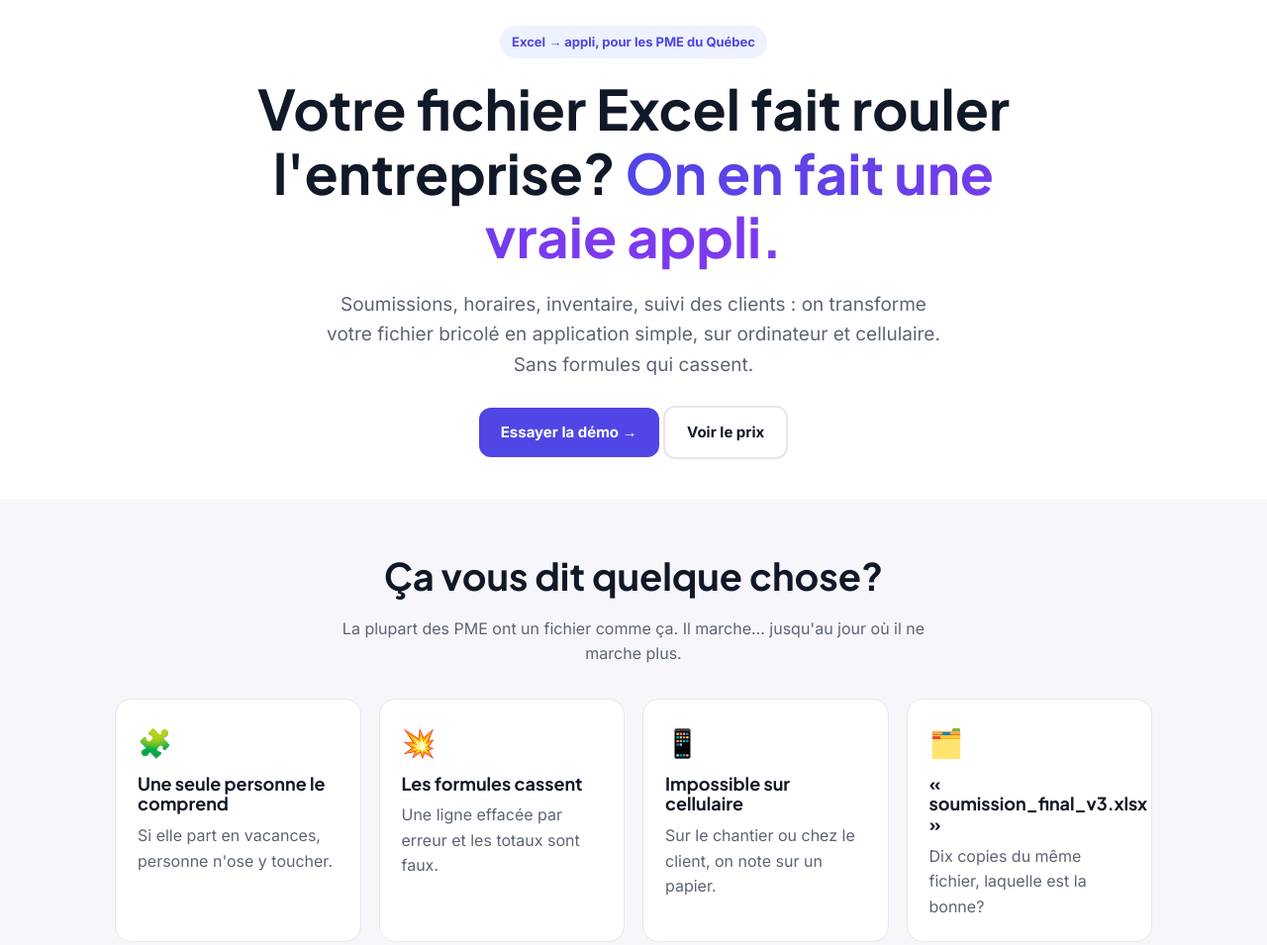
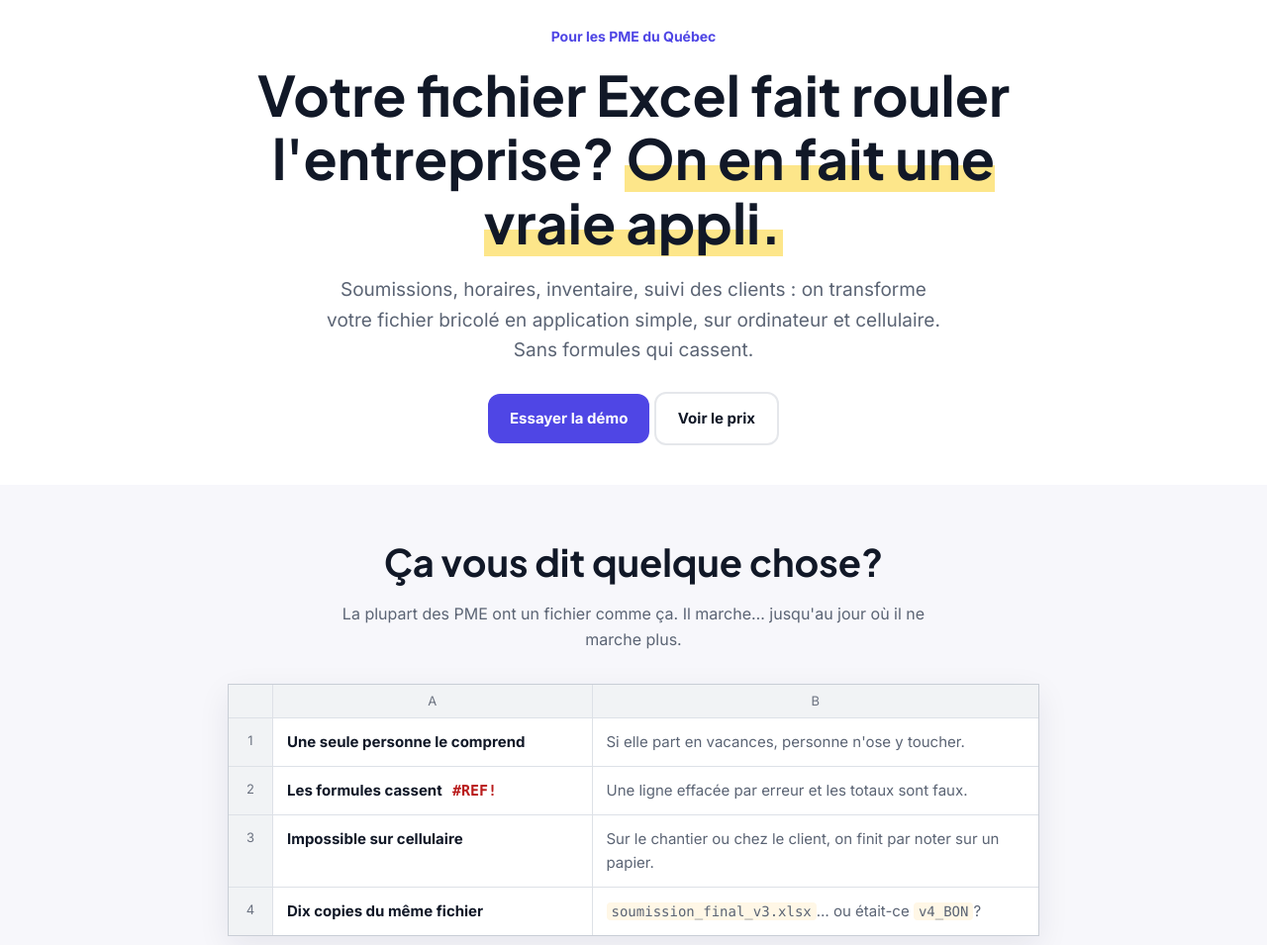
Before and after one commit to Slothwtw/fichierfute, a plain HTML site: page index.html in a window 1280 px wide. Shown: the part 100-1055 px from the top of the page at 99% size. Drawn offline with Linux system fonts and the light colour scheme.

Commit message:
Page plus sobre : sans emojis, problèmes en grille style tableur
Co-Authored-By: Claude Opus 5.5 <noreply@anthropic.com>

```diff
--- a/index.html
+++ b/index.html
@@ -36,7 +36,17 @@ h2{font-size:clamp(26px,3.6vw,38px);text-align:center}
 .card{background:#fff;border:1px solid var(--line);border-radius:16px;padding:22px}
 .card h3{font-size:18px}
 .card p{margin:0;color:var(--mu)}
-.ico{font-size:28px;margin-bottom:8px}
+.sheet{max-width:820px;margin:0 auto;border:1px solid #c9ced6;background:#fff;font-size:15px;box-shadow:0 10px 30px rgba(28,31,61,.08)}
+.sheet .r{display:grid;grid-template-columns:44px 1fr 1.4fr;border-top:1px solid #dde1e7}
+.sheet .r>div{padding:12px 14px;border-left:1px solid #dde1e7}
+.sheet .r>div:first-child{border-left:0;background:#f1f3f5;color:#6b7280;text-align:center;font-size:13px;padding:12px 0}
+.sheet .h{border-top:0}.sheet .h>div{background:#f1f3f5;color:#6b7280;font-size:13px;text-align:center;padding:6px}
+.sheet .m{color:var(--mu)}
+.sheet code{font-family:Consolas,monospace;font-size:14px;background:#fff7e6;padding:1px 5px;border-radius:4px}
+.sheet .err{color:#b91c1c;font-family:Consolas,monospace;font-weight:700;margin-left:6px}
+.mark{background:linear-gradient(transparent 62%,#fde68a 62%);padding:0 2px}
+.kicker{font-weight:700;color:var(--a);font-size:14px;margin-bottom:14px}
+@media(max-width:600px){.sheet .r{grid-template-columns:34px 1fr}.sheet .r>div:nth-child(3){grid-column:2;border-top:0;padding-top:0}.sheet .h>div:nth-child(3){display:none}}
 /* Démo */
 .demo{background:#fff;border:1px solid var(--line);border-radius:18px;box-shadow:0 20px 50px rgba(28,31,61,.12);overflow:hidden}
 .demo-top{background:var(--navy);color:#fff;padding:12px 16px;display:flex;justify-content:space-between;align-items:center;gap:10px;flex-wrap:wrap}
@@ -95,10 +105,10 @@ footer{padding:24px 16px;text-align:center;color:var(--mu);font-size:13px}
 </header>
 
 <div class="wrap hero">
-  <span class="tag">Excel → appli, pour les PME du Québec</span>
-  <h1>Votre fichier Excel fait rouler l'entreprise? <span class="grad">On en fait une vraie appli.</span></h1>
+  <div class="kicker">Pour les PME du Québec</div>
+  <h1>Votre fichier Excel fait rouler l'entreprise? <span class="mark">On en fait une vraie appli.</span></h1>
   <p>Soumissions, horaires, inventaire, suivi des clients : on transforme votre fichier bricolé en application simple, sur ordinateur et cellulaire. Sans formules qui cassent.</p>
-  <a class="btn btn-p" href="#demo">Essayer la démo →</a>
+  <a class="btn btn-p" href="#demo">Essayer la démo</a>
   <a class="btn btn-o" href="#prix">Voir le prix</a>
 </div>
 
@@ -106,11 +116,12 @@ footer{padding:24px 16px;text-align:center;color:var(--mu);font-size:13px}
   <div class="wrap">
     <h2>Ça vous dit quelque chose?</h2>
     <p class="sub">La plupart des PME ont un fichier comme ça. Il marche… jusqu'au jour où il ne marche plus.</p>
-    <div class="grid">
-      <div class="card"><div class="ico">🧩</div><h3>Une seule personne le comprend</h3><p>Si elle part en vacances, personne n'ose y toucher.</p></div>
-      <div class="card"><div class="ico">💥</div><h3>Les formules cassent</h3><p>Une ligne effacée par erreur et les totaux sont faux.</p></div>
-      <div class="card"><div class="ico">📱</div><h3>Impossible sur cellulaire</h3><p>Sur le chantier ou chez le client, on note sur un papier.</p></div>
-      <div class="card"><div class="ico">🗂️</div><h3>« soumission_final_v3.xlsx »</h3><p>Dix copies du même fichier, laquelle est la bonne?</p></div>
+    <div class="sheet" role="table" aria-label="Problèmes courants">
+      <div class="r h"><div></div><div>A</div><div>B</div></div>
+      <div class="r"><div>1</div><div><b>Une seule personne le comprend</b></div><div class="m">Si elle part en vacances, personne n'ose y toucher.</div></div>
+      <div class="r"><div>2</div><div><b>Les formules cassent</b> <span class="err">#REF!</span></div><div class="m">Une ligne effacée par erreur et les totaux sont faux.</div></div>
+      <div class="r"><div>3</div><div><b>Impossible sur cellulaire</b></div><div class="m">Sur le chantier ou chez le client, on finit par noter sur un papier.</div></div>
+      <div class="r"><div>4</div><div><b>Dix copies du même fichier</b></div><div class="m"><code>soumission_final_v3.xlsx</code>… ou était-ce <code>v4_BON</code>?</div></div>
     </div>
   </div>
 </section>
@@ -121,7 +132,7 @@ footer{padding:24px 16px;text-align:center;color:var(--mu);font-size:13px}
     <p class="sub">Exemple réel de ce qu'on fabrique à partir d'un fichier Excel de soumissions. Ajoutez des lignes, les taxes se calculent seules. Vos essais restent dans votre navigateur.</p>
     <div class="demo">
       <div class="demo-top">
-        <b>📋 Soumissions — Rénovation Exemple</b>
+        <b>Soumissions — Rénovation Exemple</b>
         <div class="tabs" role="tablist">
           <button class="on" data-tab="new" type="button">Nouvelle</button>
           <button data-tab="list" type="button">Mes soumissions</button>
@@ -231,7 +242,7 @@ footer{padding:24px 16px;text-align:center;color:var(--mu);font-size:13px}
   <div class="wrap">
     <h2 style="color:#fff">Envoyez-nous votre fichier</h2>
     <p>Écrivez à fichierexel@gmail.com avec le fichier en pièce jointe et deux lignes sur ce qui vous embête. On vous répond avec un prix fixe.</p>
-    <a class="btn btn-p" href="mailto:fichierexel@gmail.com?subject=Mon%20fichier%20Excel%20en%20appli">✉️ fichierexel@gmail.com</a>
+    <a class="btn btn-p" href="mailto:fichierexel@gmail.com?subject=Mon%20fichier%20Excel%20en%20appli">fichierexel@gmail.com</a>
   </div>
 </section>
 
```
